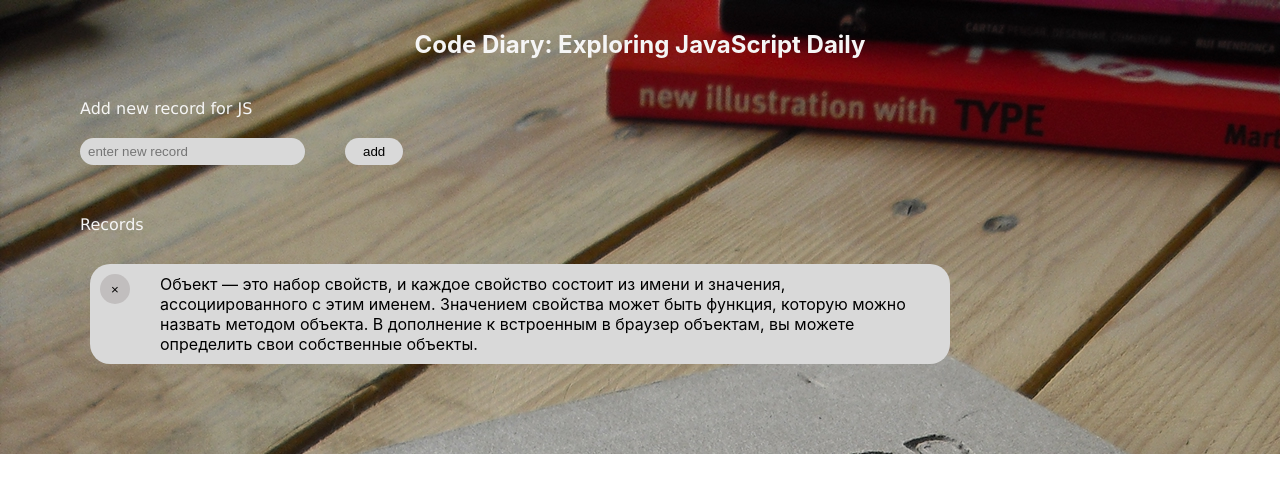
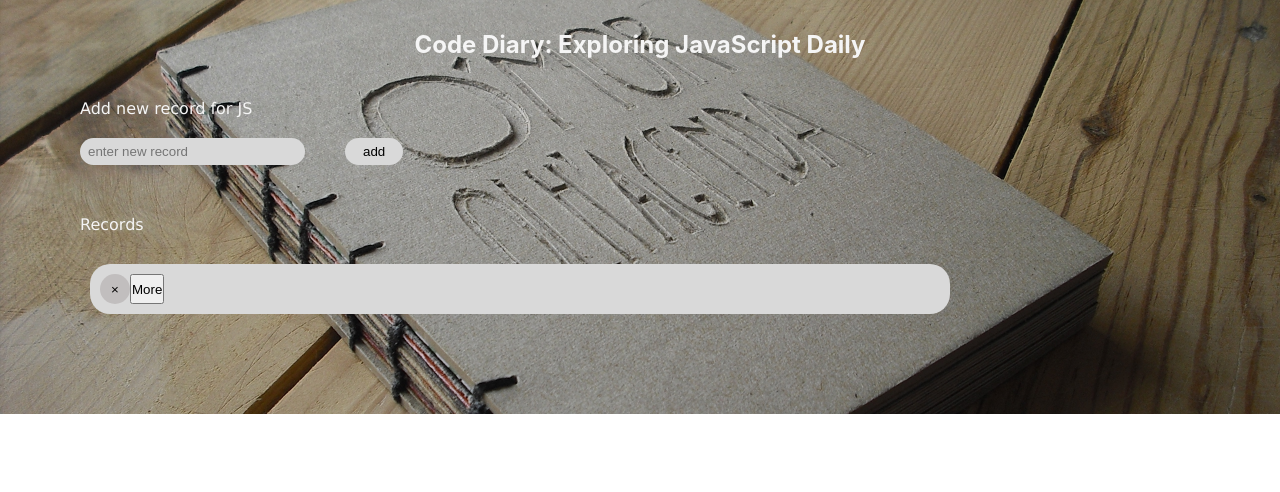
Before and after one commit to rezniki/Daily, a React (Create React App) app in the folder daily/: page / in a window 1280 px wide. Shown: the top 492 px of the page. Built offline with nearby package versions, Linux system fonts and the light colour scheme.

Commit message:
Created button More and Less

```diff
--- a/daily/src/App.css
+++ b/daily/src/App.css
@@ -4,7 +4,8 @@
 }
 
 .record__container {
-  background: url('img/daily.jpg');
+  background: url('img/daily.jpg') 50% no-repeat;
+  background-size: cover;
   padding: 30px;
 }
 
@@ -37,6 +38,10 @@
   background: #D9D9D9;
 }
 
+.record__button:last-child {
+  margin-top: 0;
+}
+
 .records__subtext {
   padding: 0px 0px 20px 50px;
   color: whitesmoke;
@@ -46,6 +51,7 @@
 
 .records__cards {
   padding: 10px;
+  margin-bottom: 10px;
 }
 
 .record__data {
@@ -66,8 +72,15 @@
   cursor: pointer;
 }
 
+.record__content {
+  display: flex;
+}
+
 .record__text {
   color: black;
-  width: 90%;
+  width: 40%;
   padding-left: 30px;
+  overflow: hidden;
+  text-overflow: ellipsis;
+  white-space: nowrap;
 }
--- a/daily/src/App.js
+++ b/daily/src/App.js
@@ -29,7 +29,6 @@ function App() {
               record: newRecord
             }
           ])
-          setNewRecord('');
         }}>add</button>
 
       <p className='records__subtext'>Records</p>
--- a/daily/src/Records.js
+++ b/daily/src/Records.js
@@ -1,14 +1,27 @@
+import {useState} from "react";
+
 function Records(props) {
+    const [expanded, setExpanded] = useState('');
+
     return (
-        <div>
+        <div className='record__card'>
             {props.record.map((item) => {
                 return (
-                    <div className='record__data'>
+                    <div className='record__data' key={item.id}>
                         <button className='record__delete' onClick={() => {
                         let deleteCard = props.record.filter((element) => element.id !== item.id);
                         props.setRecord(deleteCard);
                         }}>&times;</button>
-                        <p className='record__text'>{item.record}</p>
+                        <div className='record__content'>
+                            {expanded === item.id ? (
+                                <button className='record__less' onClick={() => setExpanded('')}>Less</button>
+                            ):(
+                                <button className='record__more' onClick={() => setExpanded(item.id)}>More</button>
+                            )}
+                            {expanded === item.id && (
+                                <p className='record__text'>{item.record}</p>
+                            )}
+                        </div>
                     </div>
                 )
             })}
```
